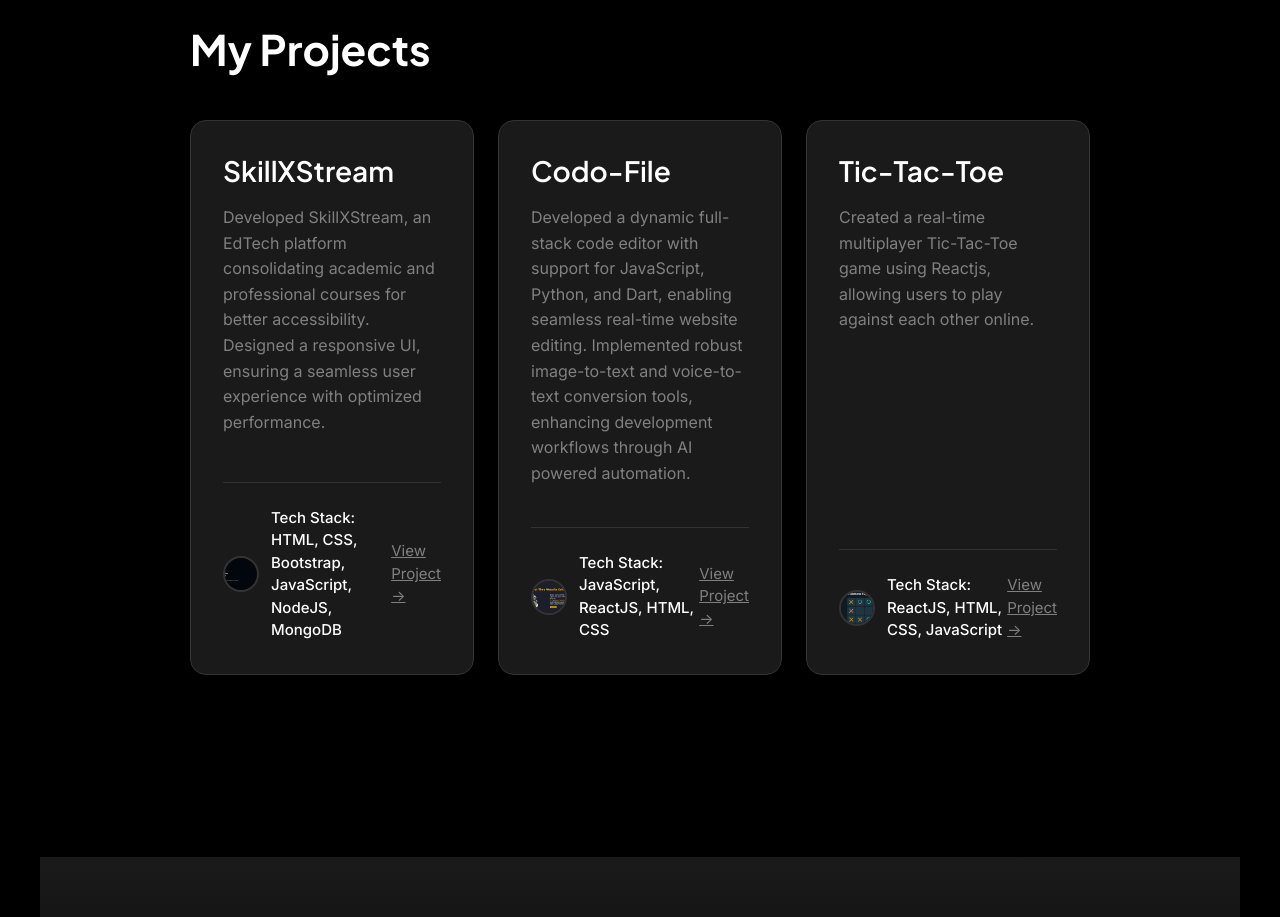
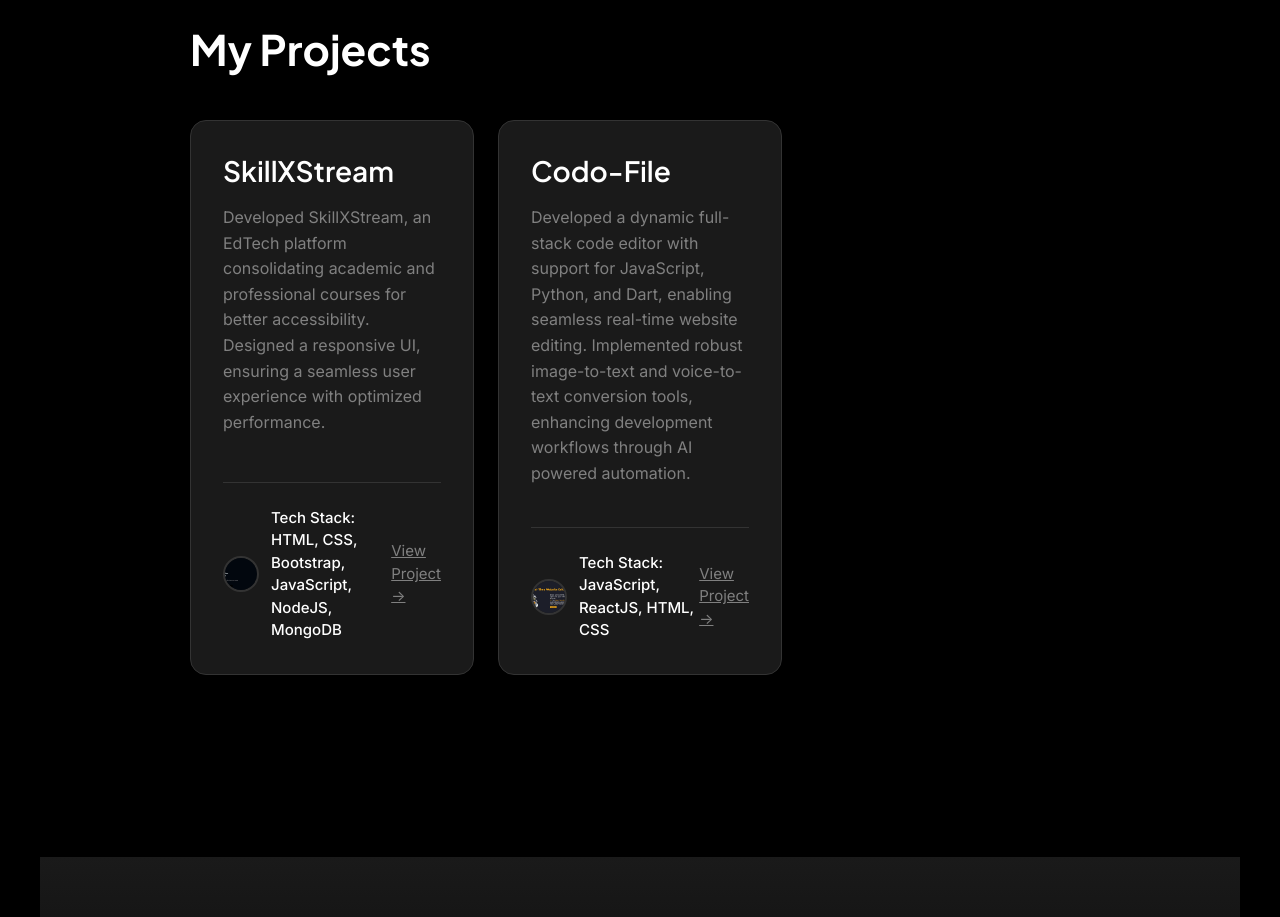
Before and after one commit to 2004shweta/my-portfolio, a React (Vite) app: page / in a window 1280 px wide. Shown: the part 2660-3577 px from the top of the page. Built offline with nearby package versions, Linux system fonts and the light colour scheme; the HTML template or start-up script is replaced by a standard one.

Commit message:
updating

```diff
--- a/src/assets/mywork_data.js
+++ b/src/assets/mywork_data.js
@@ -23,14 +23,14 @@ const mywork_data = [
         w_tech: "JavaScript, ReactJS, HTML, CSS ",
         w_link: "#"
     },
-    {
-        w_no: 3,
-        w_name: "Tic-Tac-Toe",
-        w_img: project3_img,
-        w_desc: `Created a real-time multiplayer Tic-Tac-Toe game using Reactjs, allowing users to play against each other online.`,
-        w_tech: "ReactJS, HTML, CSS, JavaScript",
-        w_link: "https://github.com/2004shweta/Tic-Tac-Toe-_React"
-    }
+    // {
+    //     w_no: 3,
+    //     w_name: "Tic-Tac-Toe",
+    //     w_img: project3_img,
+    //     w_desc: `Created a real-time multiplayer Tic-Tac-Toe game using Reactjs, allowing users to play against each other online.`,
+    //     w_tech: "ReactJS, HTML, CSS, JavaScript",
+    //     w_link: "https://github.com/2004shweta/Tic-Tac-Toe-_React"
+    // }
 ];
 
 export default mywork_data;
```
